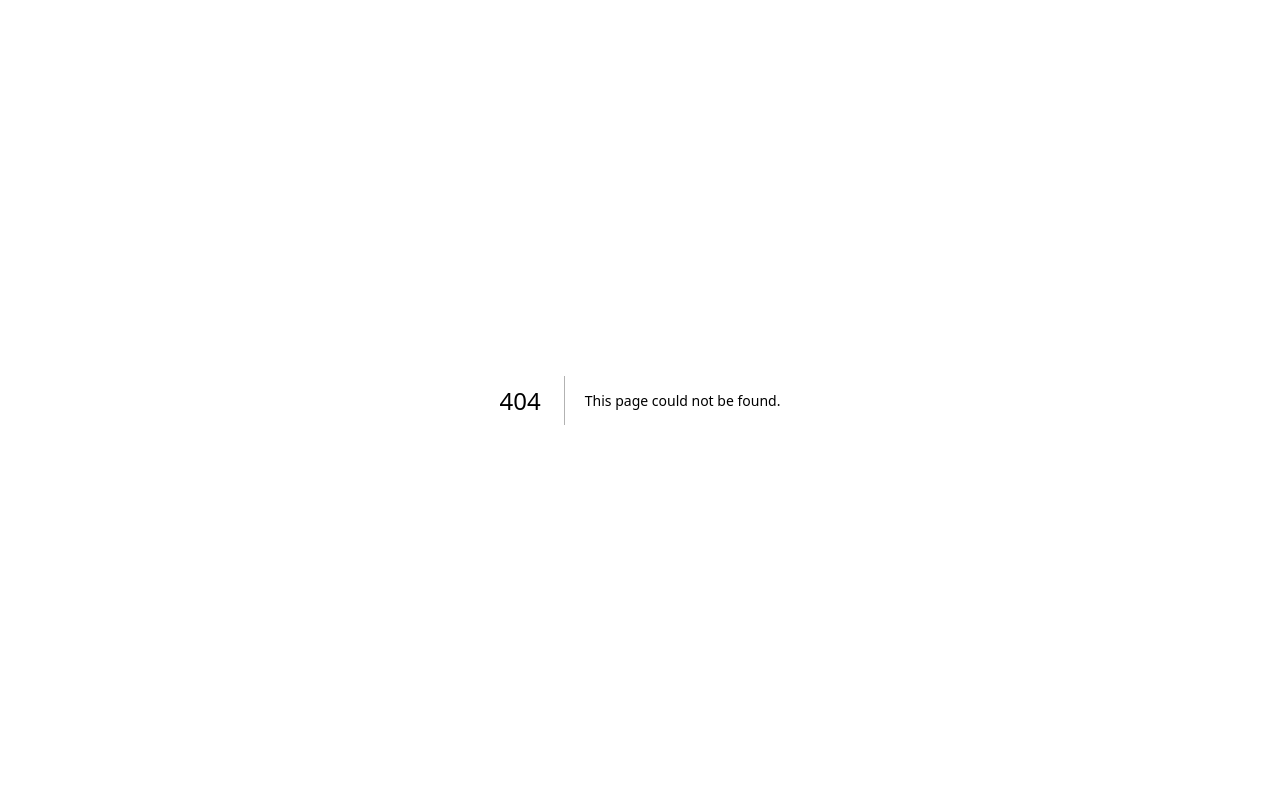
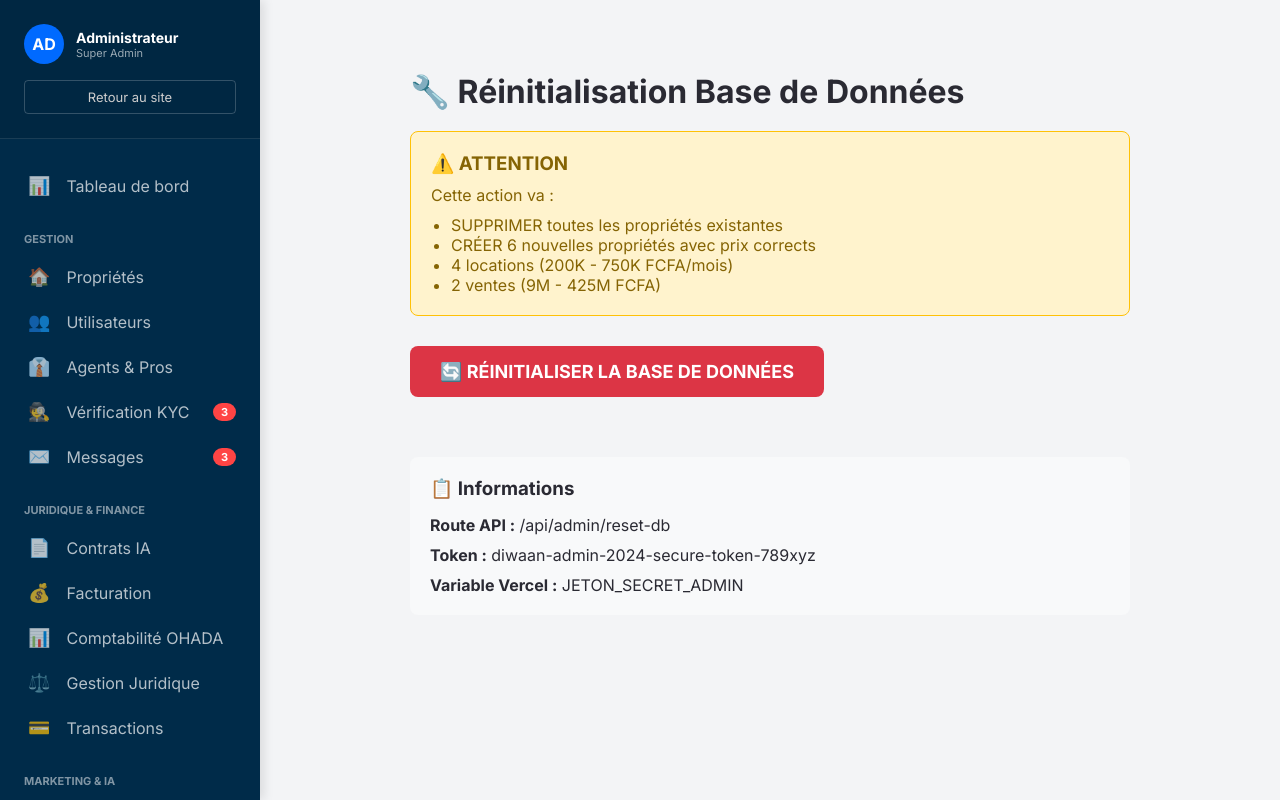
Before and after one commit to mamadouelimanewane/diwaan-immo-android, a Next.js app: page /admin/reset-db in a window 1280 px wide. Before the commit this address had no page. Built offline with nearby package versions, Linux system fonts and the light colour scheme.

Commit message:
Feat: Page admin pour reset BD via navigateur

```diff
--- /dev/null
+++ b/src/app/admin/reset-db/page.tsx
@@ -0,0 +1,127 @@
+'use client';
+
+import { useState } from 'react';
+
+export default function ResetDBPage() {
+    const [loading, setLoading] = useState(false);
+    const [result, setResult] = useState<any>(null);
+    const [error, setError] = useState<string | null>(null);
+
+    const handleReset = async () => {
+        if (!confirm('⚠️ ATTENTION: Ceci va SUPPRIMER toutes les propriétés et en créer 6 nouvelles avec prix corrects. Continuer ?')) {
+            return;
+        }
+
+        setLoading(true);
+        setError(null);
+        setResult(null);
+
+        try {
+            const response = await fetch('/api/admin/reset-db', {
+                method: 'POST',
+                headers: {
+                    'Authorization': 'Bearer diwaan-admin-2024-secure-token-789xyz',
+                    'Content-Type': 'application/json'
+                }
+            });
+
+            const data = await response.json();
+
+            if (!response.ok) {
+                throw new Error(data.error || 'Erreur lors de la réinitialisation');
+            }
+
+            setResult(data);
+        } catch (err: any) {
+            setError(err.message);
+        } finally {
+            setLoading(false);
+        }
+    };
+
+    return (
+        <div style={{ padding: '40px', maxWidth: '800px', margin: '0 auto' }}>
+            <h1 style={{ fontSize: '32px', fontWeight: 'bold', marginBottom: '20px' }}>
+                🔧 Réinitialisation Base de Données
+            </h1>
+
+            <div style={{ background: '#fff3cd', border: '1px solid #ffc107', padding: '20px', borderRadius: '8px', marginBottom: '30px' }}>
+                <h3 style={{ color: '#856404', marginBottom: '10px' }}>⚠️ ATTENTION</h3>
+                <p style={{ color: '#856404', marginBottom: '10px' }}>Cette action va :</p>
+                <ul style={{ color: '#856404', marginLeft: '20px' }}>
+                    <li>SUPPRIMER toutes les propriétés existantes</li>
+                    <li>CRÉER 6 nouvelles propriétés avec prix corrects</li>
+                    <li>4 locations (200K - 750K FCFA/mois)</li>
+                    <li>2 ventes (9M - 425M FCFA)</li>
+                </ul>
+            </div>
+
+            <button
+                onClick={handleReset}
+                disabled={loading}
+                style={{
+                    background: loading ? '#ccc' : '#dc3545',
+                    color: 'white',
+                    padding: '15px 30px',
+                    fontSize: '18px',
+                    fontWeight: 'bold',
+                    border: 'none',
+                    borderRadius: '8px',
+                    cursor: loading ? 'not-allowed' : 'pointer',
+                    marginBottom: '30px'
+                }}
+            >
+                {loading ? '⏳ Réinitialisation en cours...' : '🔄 RÉINITIALISER LA BASE DE DONNÉES'}
+            </button>
+
+            {result && (
+                <div style={{ background: '#d4edda', border: '1px solid #28a745', padding: '20px', borderRadius: '8px', marginBottom: '20px' }}>
+                    <h3 style={{ color: '#155724', marginBottom: '15px' }}>✅ SUCCÈS !</h3>
+                    <div style={{ color: '#155724' }}>
+                        <p><strong>Message :</strong> {result.message}</p>
+                        <p><strong>Propriétés supprimées :</strong> {result.stats?.deleted || 0}</p>
+                        <p><strong>Propriétés créées :</strong> {result.stats?.created || 0}</p>
+                        <p><strong>Locations :</strong> {result.stats?.locations || 0} (200K - 750K FCFA)</p>
+                        <p><strong>Ventes :</strong> {result.stats?.ventes || 0}</p>
+                    </div>
+                    <a
+                        href="/rent"
+                        style={{
+                            display: 'inline-block',
+                            marginTop: '15px',
+                            background: '#28a745',
+                            color: 'white',
+                            padding: '10px 20px',
+                            borderRadius: '5px',
+                            textDecoration: 'none'
+                        }}
+                    >
+                        ✓ Voir les locations
+                    </a>
+                </div>
+            )}
+
+            {error && (
+                <div style={{ background: '#f8d7da', border: '1px solid #dc3545', padding: '20px', borderRadius: '8px' }}>
+                    <h3 style={{ color: '#721c24', marginBottom: '10px' }}>❌ ERREUR</h3>
+                    <p style={{ color: '#721c24' }}>{error}</p>
+                    <div style={{ marginTop: '15px', color: '#721c24' }}>
+                        <p><strong>Solutions :</strong></p>
+                        <ul style={{ marginLeft: '20px' }}>
+                            <li>Vérifiez que JETON_SECRET_ADMIN existe sur Vercel</li>
+                            <li>Assurez-vous d'avoir redéployé après avoir ajouté la variable</li>
+                            <li>Vérifiez la connexion à la base de données</li>
+                        </ul>
+                    </div>
+                </div>
+            )}
+
+            <div style={{ marginTop: '30px', padding: '20px', background: '#f8f9fa', borderRadius: '8px' }}>
+                <h3 style={{ marginBottom: '15px' }}>📋 Informations</h3>
+                <p style={{ marginBottom: '10px' }}><strong>Route API :</strong> /api/admin/reset-db</p>
+                <p style={{ marginBottom: '10px' }}><strong>Token :</strong> diwaan-admin-2024-secure-token-789xyz</p>
+                <p><strong>Variable Vercel :</strong> JETON_SECRET_ADMIN</p>
+            </div>
+        </div>
+    );
+}
```
Also changed, not shown: 1 other file (tests, documents, lock files or other folders).
